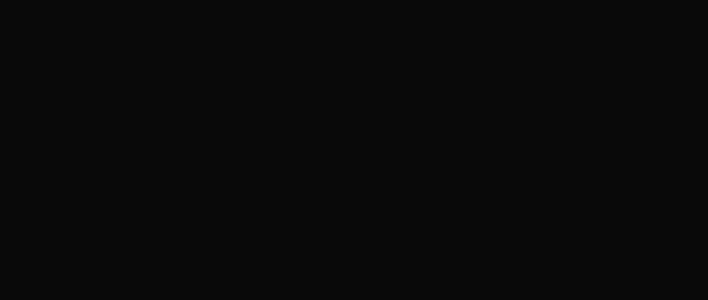
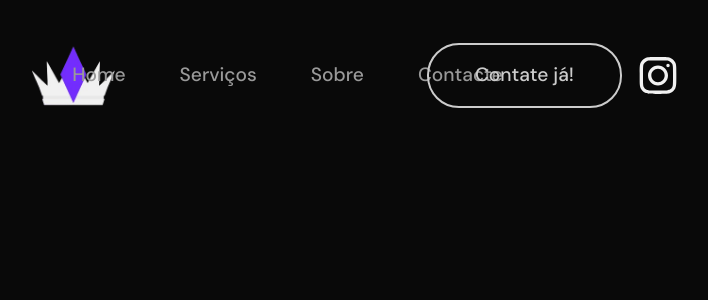
Before and after one commit to OBitencourt/reino_web, a Next.js app: page / in a window 1280 px wide. Shown: the top 300 px of the page, without its empty margins (302-1010 px from the left). Built offline with nearby package versions, Linux system fonts and the light colour scheme.

Commit message:
feat: adding initial header structure

```diff
--- a/app/page.tsx
+++ b/app/page.tsx
@@ -1,7 +1,12 @@
+"use client"
+
+import Header from "@/src/components/Header";
+
 const Home = () => {
   return (
 
     <>
+      <Header />
 
     </>
   )
--- /dev/null
+++ b/src/components/Header/index.tsx
@@ -0,0 +1,52 @@
+import Image from "next/image"
+import { SpecialButton, StyledButton, StyledHeader, StyledNav } from "./style"
+
+const Header = () => {
+
+    return (
+        <>
+            <StyledHeader>
+                <Image
+                    alt="logo"
+                    src="/images/logo-reinoweb.png"
+                    width={150}
+                    height={70}
+                    style={{
+                        height: 'auto'
+                    }}
+                />
+
+                <StyledNav>
+
+                    <StyledButton>
+                        Home
+                    </StyledButton>
+                    <StyledButton>
+                        Serviços
+                    </StyledButton>
+                    <StyledButton>
+                        Sobre
+                    </StyledButton>
+                    <StyledButton>
+                        Contacte
+                    </StyledButton>
+                </StyledNav>
+
+                <div style={{display: "flex", gap: "16px"}}>
+                    <SpecialButton>
+                        Contate já!
+                    </SpecialButton>
+                    <Image
+                        alt="instagram"
+                        src="/images/instagram-icon.svg"
+                        width={40}
+                        height={40}
+                    />
+                </div>
+            </StyledHeader>
+        </>
+    )
+}
+
+
+export default Header
--- /dev/null
+++ b/src/components/Header/style.ts
@@ -0,0 +1,46 @@
+import styled from "styled-components";
+
+export const StyledHeader = styled.header`
+    display: flex;
+    margin: 0 auto;
+    justify-content: space-between;
+    align-items: center;
+    color: white;
+    padding: 0px 300px;
+`
+
+export const StyledNav = styled.nav`
+    display: flex;
+    justify-content: center;
+    width: 20%;
+    gap: 54px;
+
+`
+
+export const StyledButton = styled.button`
+    display: flex;
+    justify-content: center;
+    align-items: center;
+    color: var(--dark-text);
+    transition: all 200ms ease-in-out;
+    font-family: var(--font-dm-sans);
+    font-size: 1.2rem;
+    font-weight: 500;
+    cursor: pointer;
+
+
+    &:hover {
+        color: #CCCCCC;
+
+    }
+`
+
+export const SpecialButton = styled.button`
+    padding: 16px 46px;
+    border: 2px solid #CCCCCC;
+    font-family: var(--font-dm-sans);
+    font-size: 1.2rem;
+    font-weight: 500;
+    border-radius: 32px;
+    color: #CCCCCC;
+`
```
